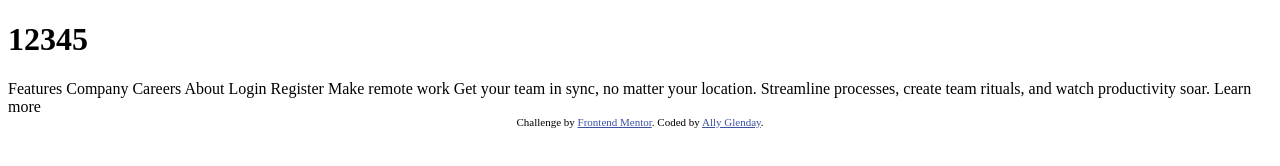
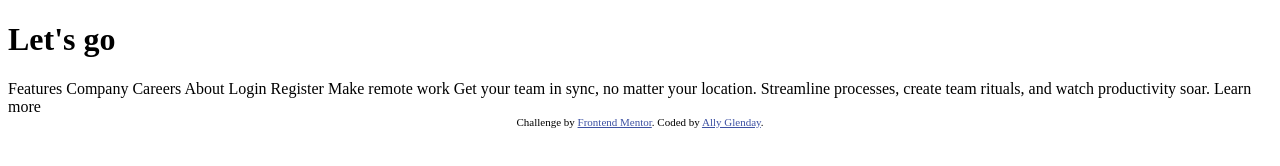
Before and after one commit to ally-glenday/frontend-mentor, a plain HTML site: page intro-section-with-dropdown-navigation-main/index.html in a window 1280 px wide. Drawn offline with Linux system fonts and the light colour scheme.

Commit message:
Let's begin :)

```diff
--- a/intro-section-with-dropdown-navigation-main/index.html
+++ b/intro-section-with-dropdown-navigation-main/index.html
@@ -15,7 +15,7 @@
   </style>
 </head>
 <body>
-  <h1>12345</h1>
+  <h1>Let's go</h1>
 
   Features
   Company
```
